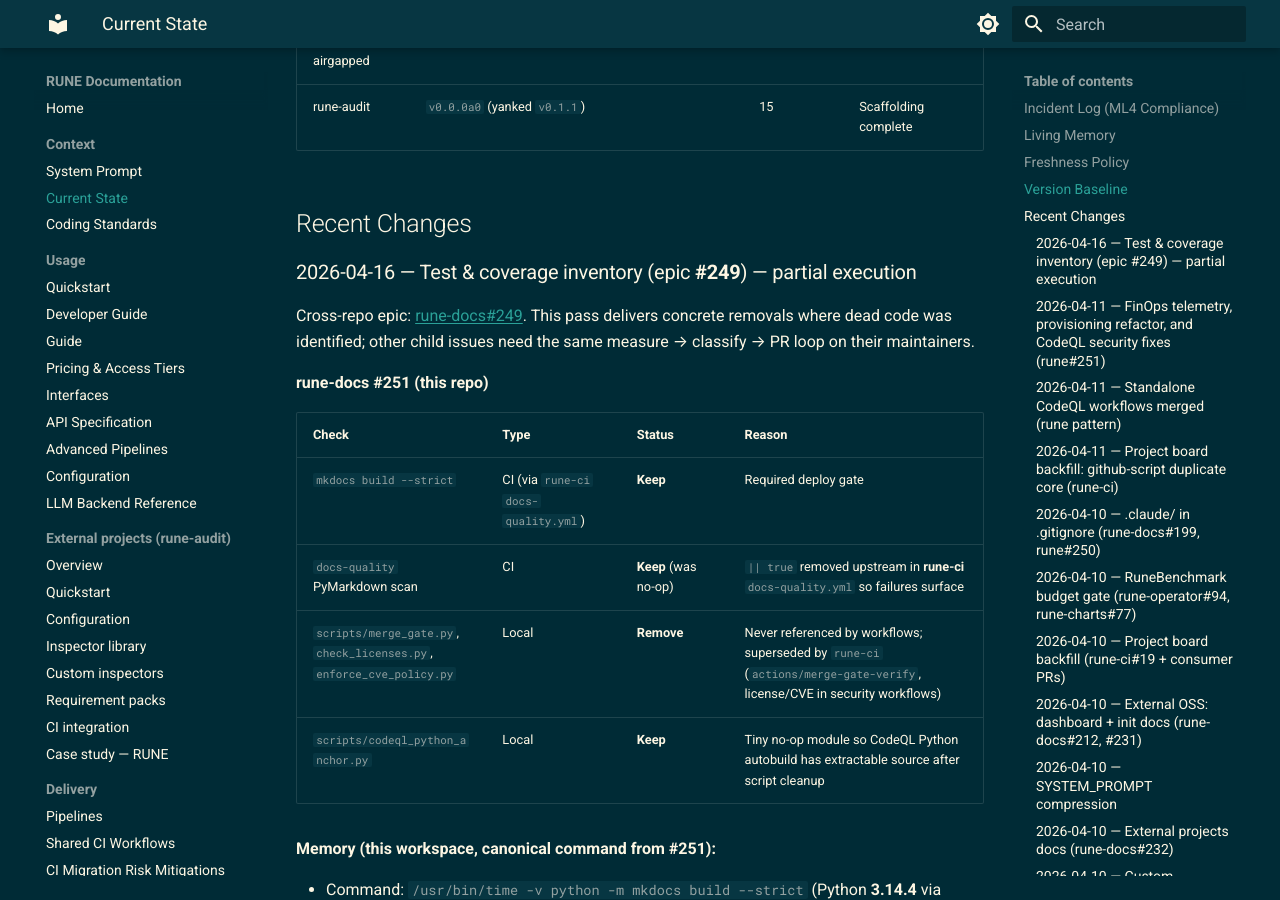
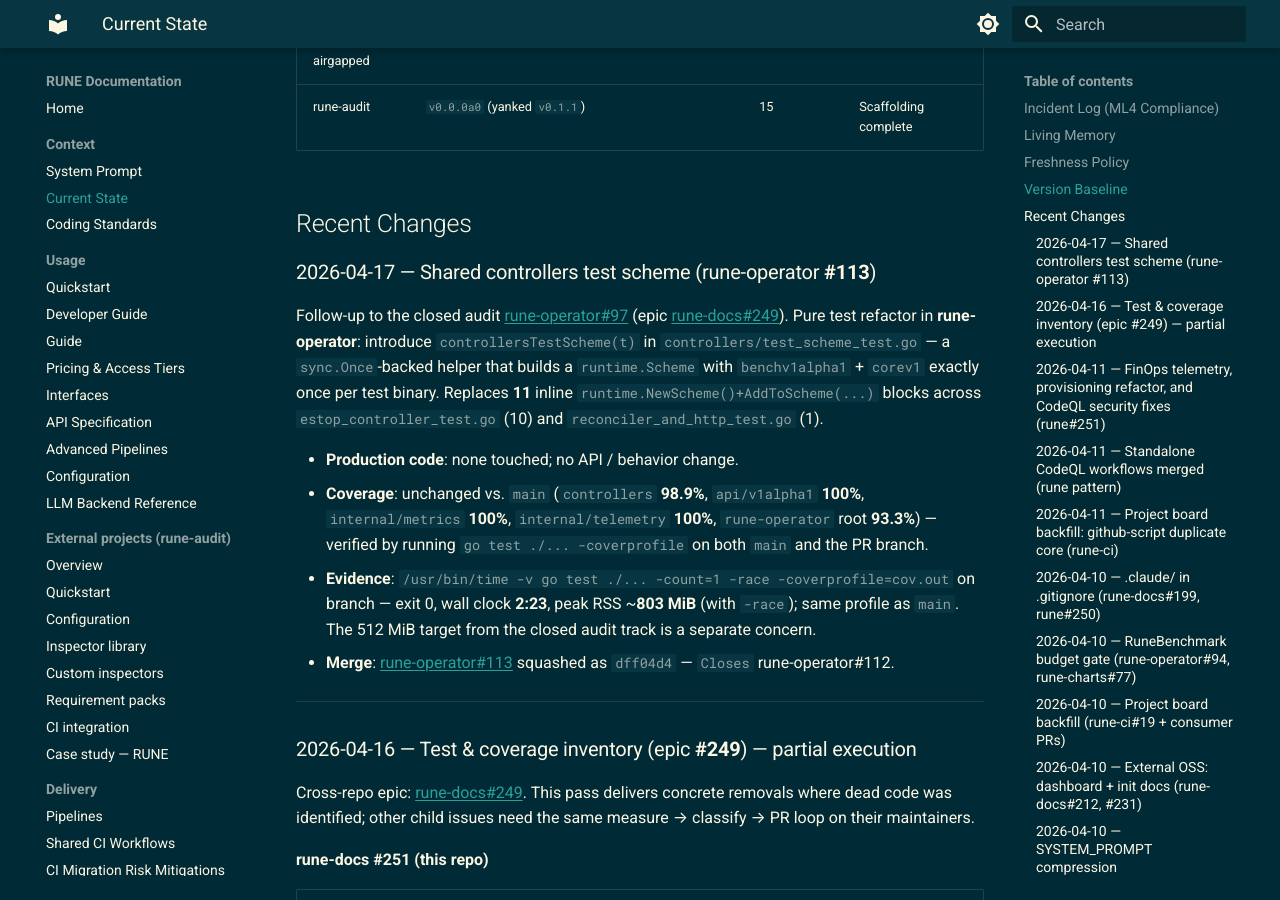
Before and after one commit to lpasquali/rune-docs, an MkDocs documentation site: the page built from docs/context/CURRENT_STATE.md, in a window 1280 px wide and 900 px high, scrolled down 1133 px. Built offline with MkDocs 1.6.1 and Material for MkDocs 9.7.7, drawn with Linux system fonts in a browser that asks for light colours; the version menu is left out; some of the changed text lies outside the part shown.

Commit message:
docs(CURRENT_STATE): record rune-operator#113 merge (#270)
Add dated Recent Changes entry for 2026-04-17 describing the shared
controllers test scheme refactor (rune-operator#113, Closes #112) and
refresh the "Last updated" stamp. Follow-up cleanup after the closed
audit track rune-operator#97 / rune-docs#249.

Refs: rune-docs#269
Made-with: Cursor

Co-authored-by: luca pasquali <lpasquali@users.noreply.github.com>

```diff
--- a/docs/context/CURRENT_STATE.md
+++ b/docs/context/CURRENT_STATE.md
@@ -14,7 +14,7 @@ RUNE is currently in active pre-alpha development for its core LLM backends, age
 
 This file must be updated whenever system state evolves (per CODING_STANDARDS.md "Atomic Persistence"). If information here conflicts with what you observe in the code or git history, trust what you observe now — then update this file to match reality.
 
-Last updated: **2026-04-16** (audit: test/coverage epic **#249** / rune-docs **#251**).
+Last updated: **2026-04-17** (persist: rune-operator **#113** — shared controllers test scheme).
 
 
 ## Version Baseline
@@ -31,6 +31,17 @@ Last updated: **2026-04-16** (audit: test/coverage epic **#249** / rune-docs **#
 
 
 ## Recent Changes
+
+### 2026-04-17 — Shared controllers test scheme (rune-operator **#113**)
+
+Follow-up to the closed audit [rune-operator#97](https://github.com/lpasquali/rune-operator/issues/97) (epic [rune-docs#249](https://github.com/lpasquali/rune-docs/issues/249)). Pure test refactor in **rune-operator**: introduce `controllersTestScheme(t)` in `controllers/test_scheme_test.go` — a `sync.Once`-backed helper that builds a `runtime.Scheme` with `benchv1alpha1` + `corev1` exactly once per test binary. Replaces **11** inline `runtime.NewScheme()+AddToScheme(...)` blocks across `estop_controller_test.go` (10) and `reconciler_and_http_test.go` (1).
+
+- **Production code**: none touched; no API / behavior change.
+- **Coverage**: unchanged vs. `main` (`controllers` **98.9%**, `api/v1alpha1` **100%**, `internal/metrics` **100%**, `internal/telemetry` **100%**, `rune-operator` root **93.3%**) — verified by running `go test ./... -coverprofile` on both `main` and the PR branch.
+- **Evidence**: `/usr/bin/time -v go test ./... -count=1 -race -coverprofile=cov.out` on branch — exit 0, wall clock **2:23**, peak RSS ~**803 MiB** (with `-race`); same profile as `main`. The 512 MiB target from the closed audit track is a separate concern.
+- **Merge**: [rune-operator#113](https://github.com/lpasquali/rune-operator/pull/113) squashed as `dff04d4` — `Closes` rune-operator#112.
+
+---
 
 ### 2026-04-16 — Test & coverage inventory (epic **#249**) — partial execution
 
```
